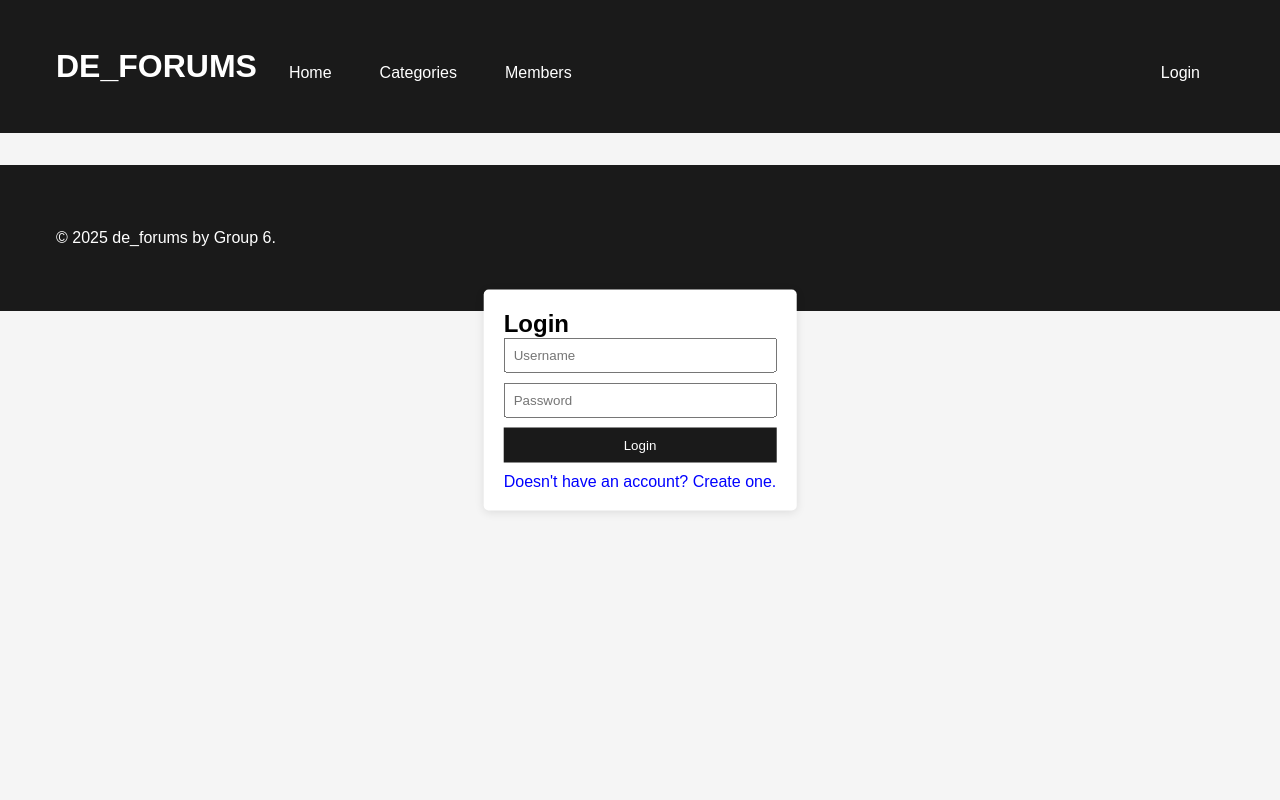
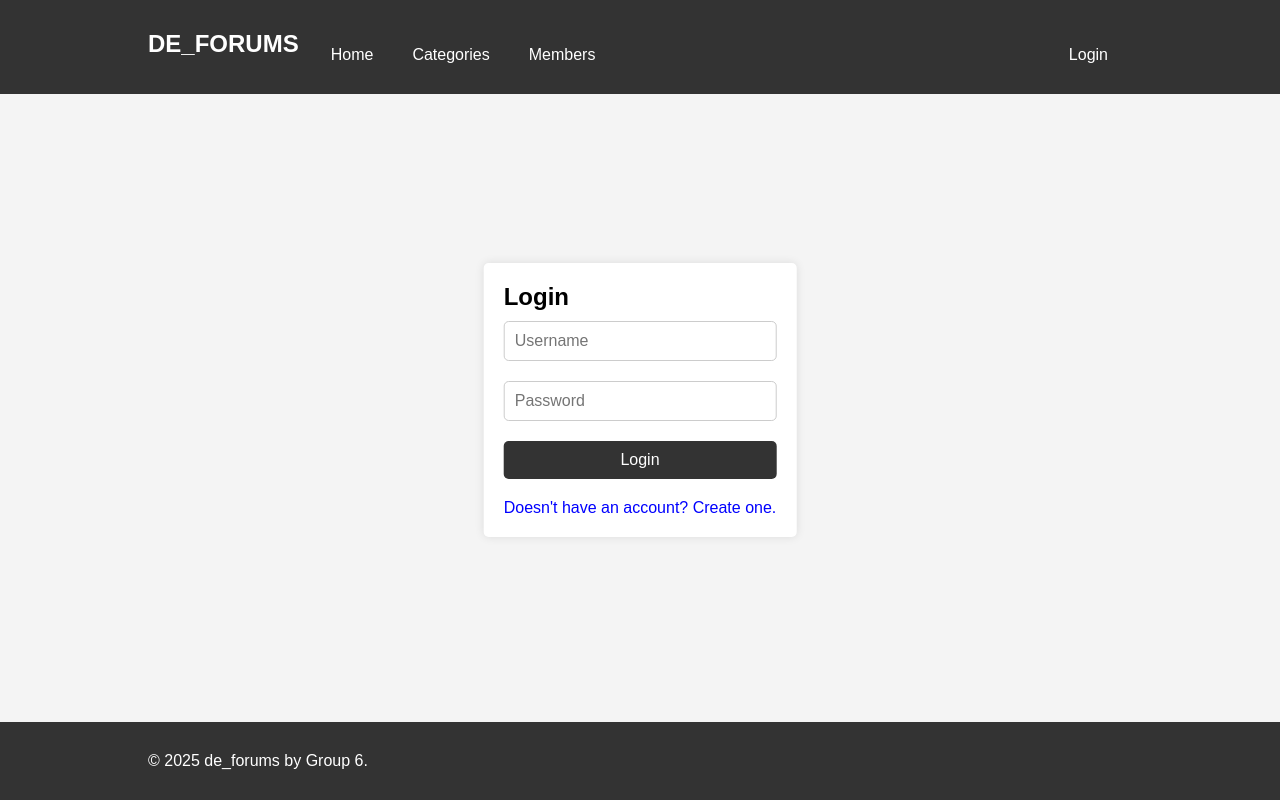
Before and after one commit to DucAnhSCY/ForumPC, a plain HTML site: page index.html in a window 1280 px wide. Both pictures are taken after a click on the link "Login". Drawn offline with Linux system fonts and the light colour scheme; some packages are replaced by stand-ins of ours; a script that the page names is missing.

Commit message:
Update index

```diff
--- a/index.html
+++ b/index.html
@@ -26,6 +26,15 @@
             });
             closePopup('loginPopup'); // Đóng popup sau khi thông báo
         }
+
+        function loadContent(page) {
+            fetch(page)
+                .then(response => response.text())
+                .then(data => {
+                    document.getElementById('content').innerHTML = data;
+                })
+                .catch(error => console.error('Error loading content:', error));
+        }
     </script>
 </head>
 <body>
@@ -34,14 +43,18 @@
         <a href="#" class="logo">DE_FORUMS</a>
         <nav class="nav-bar">
             <div class="nav-links">
-                <a href="Home.html" class="nav-link">Home</a>
-                <a href="Categories.html" class="nav-link">Categories</a>
-                <a href="Members.html" class="nav-link">Members</a>
+                <a href="#" class="nav-link" onclick="loadContent('Home.html')">Home</a>
+                <a href="#" class="nav-link" onclick="loadContent('Categories.html')">Categories</a>
+                <a href="#" class="nav-link" onclick="loadContent('Members.html')">Members</a>
             </div>
             <a class="nav-link login-link" onclick="togglePopup('loginPopup'); closePopup('registerPopup');">Login</a>
         </nav>
     </div>
 </header>
+
+<div id="content">
+    <!-- Content will be loaded here -->
+</div>
 
 <div class="popup" id="loginPopup">
     <form onsubmit="handleLogin(); return false;">
--- a/style/styles.css
+++ b/style/styles.css
@@ -181,3 +181,150 @@ body {
     font-size: 12px;
     border-radius: 50%;
 }
+
+/* style/styles.css */
+
+/* General styles for the body */
+body {
+    font-family: Arial, sans-serif;
+    margin: 0;
+    padding: 0;
+    background-color: #f4f4f4;
+}
+
+/* Container for the main content */
+.container {
+    width: 80%;
+    margin: 0 auto;
+    padding: 20px;
+}
+
+/* Header styles */
+.header {
+    background-color: #333;
+    color: #fff;
+    padding: 10px 0;
+}
+
+.header .logo {
+    font-size: 24px;
+    font-weight: bold;
+    text-decoration: none;
+    color: #fff;
+}
+
+.nav-bar {
+    display: flex;
+    justify-content: space-between;
+    align-items: center;
+}
+
+.nav-links {
+    display: flex;
+    gap: 15px;
+}
+
+.nav-link {
+    color: #fff;
+    text-decoration: none;
+    font-size: 16px;
+}
+
+.nav-link:hover {
+    text-decoration: underline;
+}
+
+/* Footer styles */
+.footer {
+    background-color: #333;
+    color: #fff;
+    text-align: center;
+    padding: 10px 0;
+    position: fixed;
+    bottom: 0;
+    width: 100%;
+}
+
+/* Popup styles */
+.popup {
+    display: none;
+    position: fixed;
+    top: 50%;
+    left: 50%;
+    transform: translate(-50%, -50%);
+    background-color: #fff;
+    padding: 20px;
+    box-shadow: 0 0 10px rgba(0, 0, 0, 0.1);
+    z-index: 1000;
+}
+
+.popup form {
+    display: flex;
+    flex-direction: column;
+    gap: 10px;
+}
+
+.popup input {
+    padding: 10px;
+    font-size: 16px;
+    border: 1px solid #ccc;
+    border-radius: 5px;
+}
+
+.popup button {
+    padding: 10px;
+    font-size: 16px;
+    background-color: #333;
+    color: #fff;
+    border: none;
+    border-radius: 5px;
+    cursor: pointer;
+}
+
+.popup button:hover {
+    background-color: #555;
+}
+
+/* Categories page styles */
+.categories-page {
+    background-color: #fff;
+    padding: 20px;
+    border-radius: 5px;
+    box-shadow: 0 0 10px rgba(0, 0, 0, 0.1);
+}
+
+.categories-page h1 {
+    font-size: 28px;
+    margin-bottom: 20px;
+}
+
+.categories-page .category {
+    padding: 10px;
+    border-bottom: 1px solid #ccc;
+}
+
+.categories-page .category:last-child {
+    border-bottom: none;
+}
+
+/* Members page styles */
+.members-page {
+    background-color: #fff;
+    padding: 20px;
+    border-radius: 5px;
+    box-shadow: 0 0 10px rgba(0, 0, 0, 0.1);
+}
+
+.members-page h1 {
+    font-size: 28px;
+    margin-bottom: 20px;
+}
+
+.members-page .member {
+    padding: 10px;
+    border-bottom: 1px solid #ccc;
+}
+
+.members-page .member:last-child {
+    border-bottom: none;
+}
```
